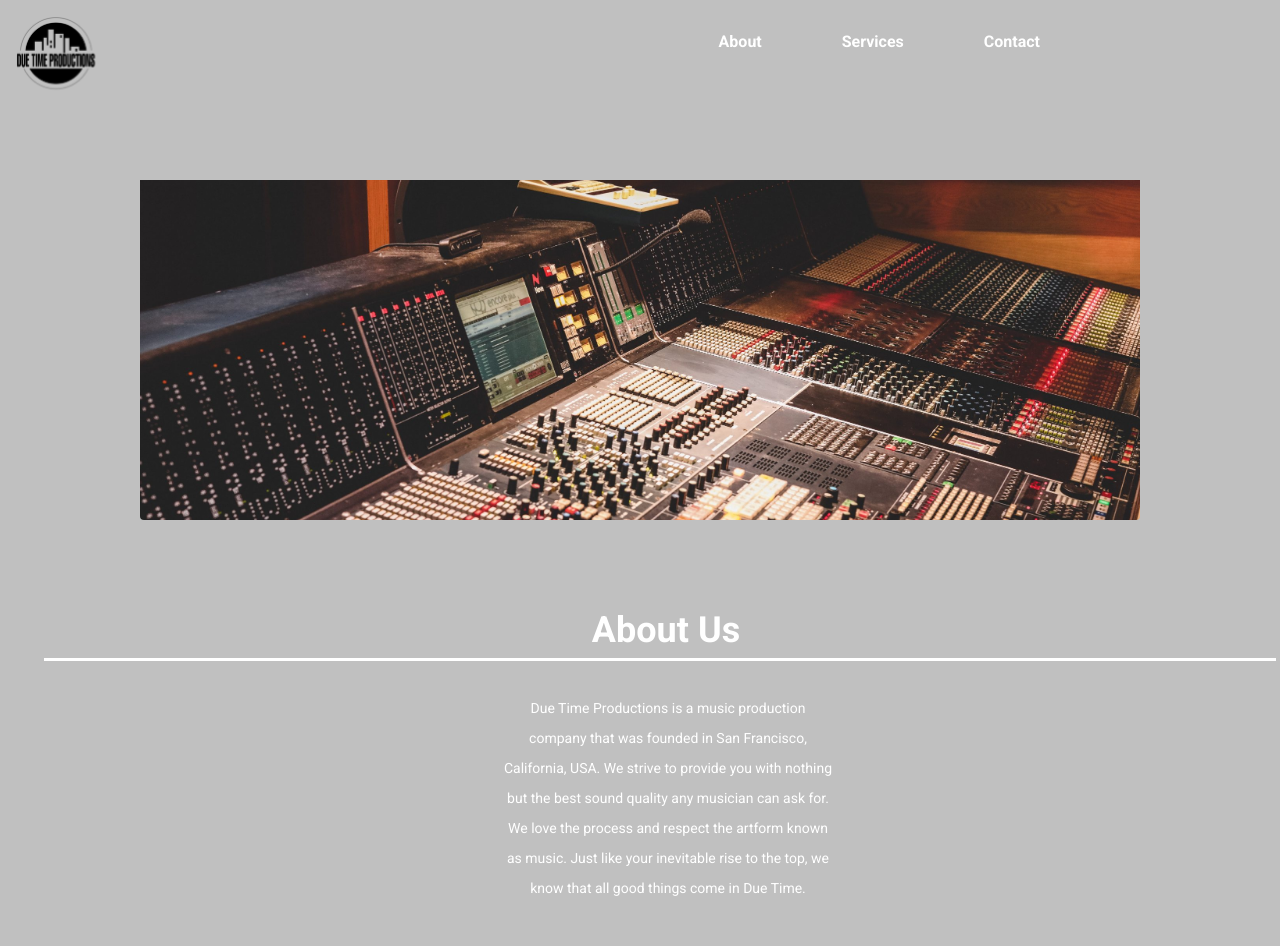
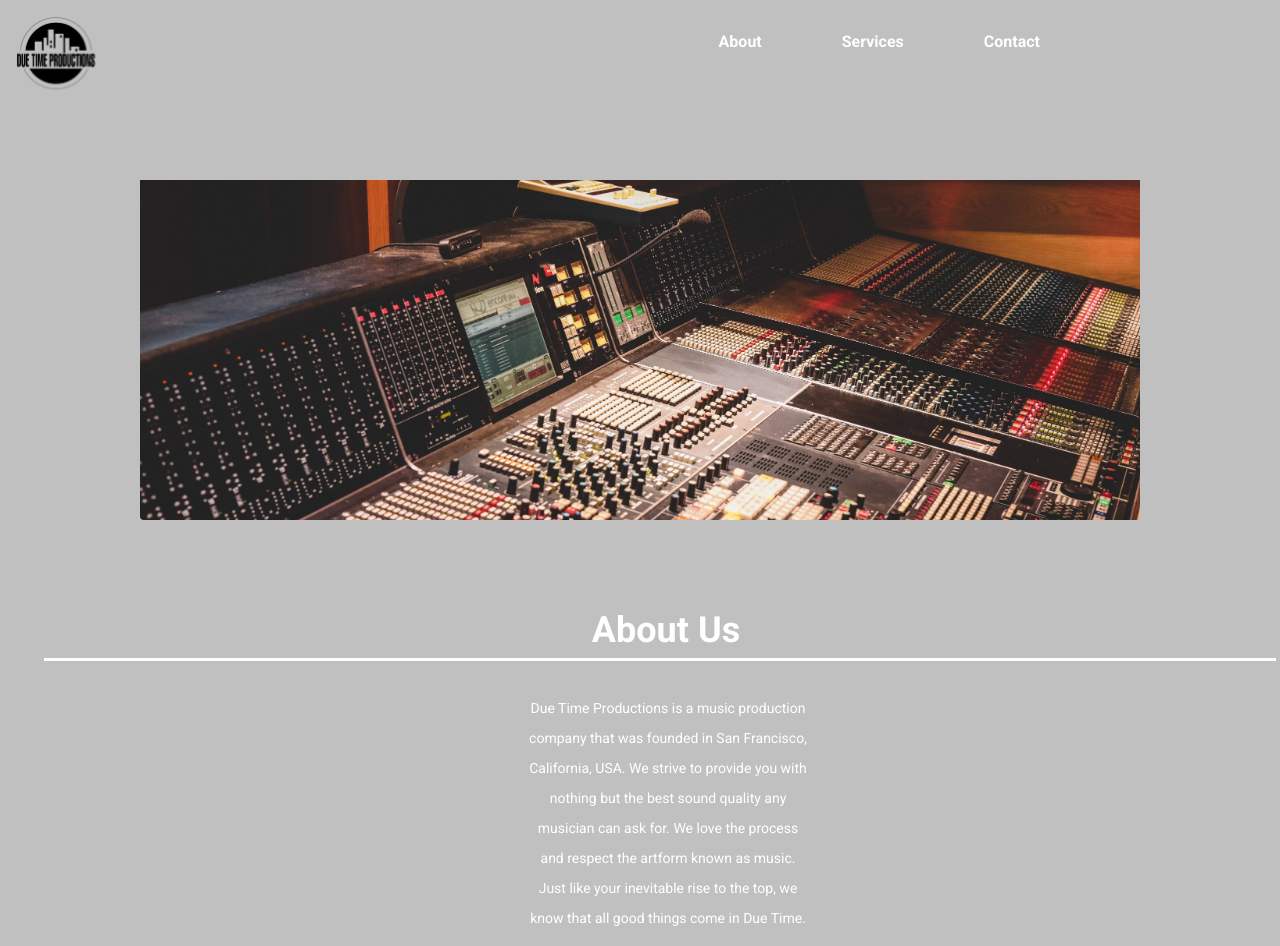
Before and after one commit to alonzomori/demo-website, a React (Vite) app in the folder demo-website/: page / in a window 1280 px wide. Shown: the top 946 px of the page. Built offline with nearby package versions, Linux system fonts and the light colour scheme.

Commit message:
Paragraph Size Changed

```diff
--- a/demo-website/src/components/About.jsx
+++ b/demo-website/src/components/About.jsx
@@ -2,7 +2,7 @@ function About() {
     return (
         <section className="w-full ml-10 flex flex-col items-center justify-center text-center px-6 pb-0">
         <h1 className="text-4xl pl-3 pb-2 font-bold text-white mb-28 mt-[-30px] w-full border-b-3">About Us</h1>
-        <p className="w-[350px] mt-[-100px] pt-5 mx-auto leading-[30px] text-[14px] text-white lg:pl-4">Due Time Productions is a music production company that was founded in San Francisco, California, USA. We strive to provide you with nothing but the best sound quality any musician can ask for. We love the process and respect the artform known as music. Just like your inevitable rise to the top, we know that all good things come in Due Time. </p>
+        <p className="w-[300px] mt-[-100px] pt-5 mx-auto leading-[30px] text-[14px] text-white lg:pl-4">Due Time Productions is a music production company that was founded in San Francisco, California, USA. We strive to provide you with nothing but the best sound quality any musician can ask for. We love the process and respect the artform known as music. Just like your inevitable rise to the top, we know that all good things come in Due Time. </p>
         </section>
     )
 }
```
